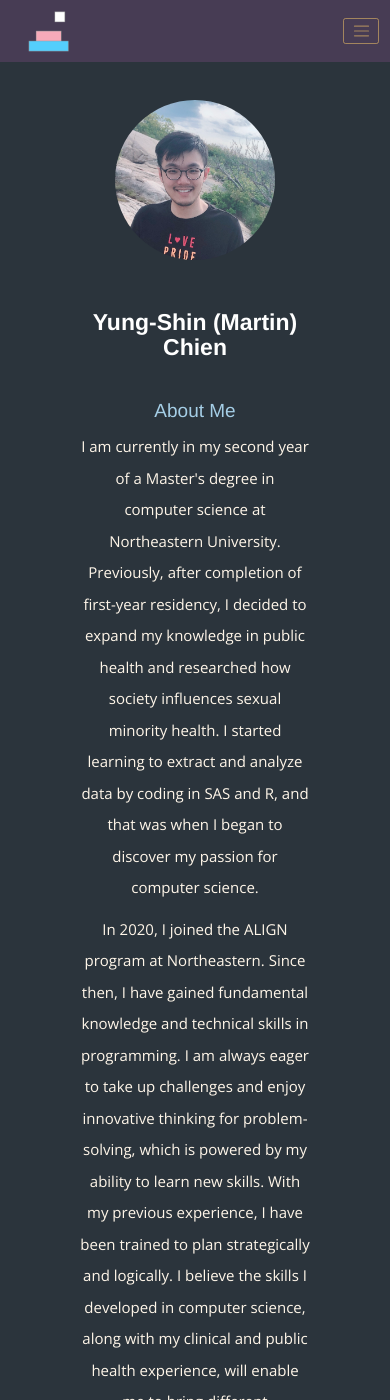
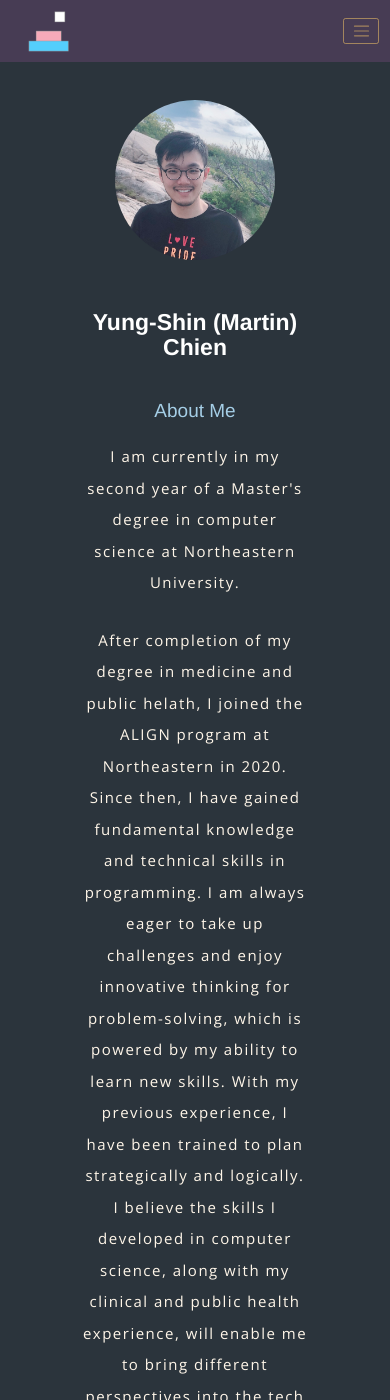
Before and after one commit to mchall92/mchall92.github.io, a Jekyll site: the page built from index.html, in a window 390 px wide and 1400 px high. Built offline with Jekyll 4.4.1, drawn with Linux system fonts in a browser that asks for light colours; nearby versions of some CDN libraries; some of the changed text lies outside the part shown.

Commit message:
edited profile

```diff
--- a/_includes/profile.html
+++ b/_includes/profile.html
@@ -9,13 +9,9 @@
     <div class="about-countent">
         <p>
             I am currently in my second year of a Master's degree in computer science at Northeastern University.
-
-            Previously, after completion of first-year residency, I decided to expand my knowledge in public health and researched how society influences sexual minority health.
-            I started learning to extract and analyze data by coding in SAS and R, and that was when I began to discover my passion for computer science.
-        </p>
-
+            </p>
         <p>
-            In 2020, I joined the ALIGN program at Northeastern. Since then, I have gained fundamental knowledge and technical skills in programming.
+            After completion of my degree in medicine and public helath, I joined the ALIGN program at Northeastern in 2020. Since then, I have gained fundamental knowledge and technical skills in programming.
             I am always eager to take up challenges and enjoy innovative thinking for problem-solving, which is powered by my ability to learn new skills.
             With my previous experience, I have been trained to plan strategically and logically.
             I believe the skills I developed in computer science, along with my clinical and public health experience, will enable me to bring different perspectives into the tech world.
--- a/_sass/profile.scss
+++ b/_sass/profile.scss
@@ -78,6 +78,7 @@
             padding-top: 80px;
             margin-top: -60px;
             color: #a5cee6;
+            margin-bottom: 20px !important;
         }
 
         .about-countent p {
@@ -86,6 +87,8 @@
             width: 100%;
             line-height: 210%;
             display: inline-block;
+            letter-spacing: 0.15rem;
+            margin-bottom: 26px !important;
         }
     }
   }
```
